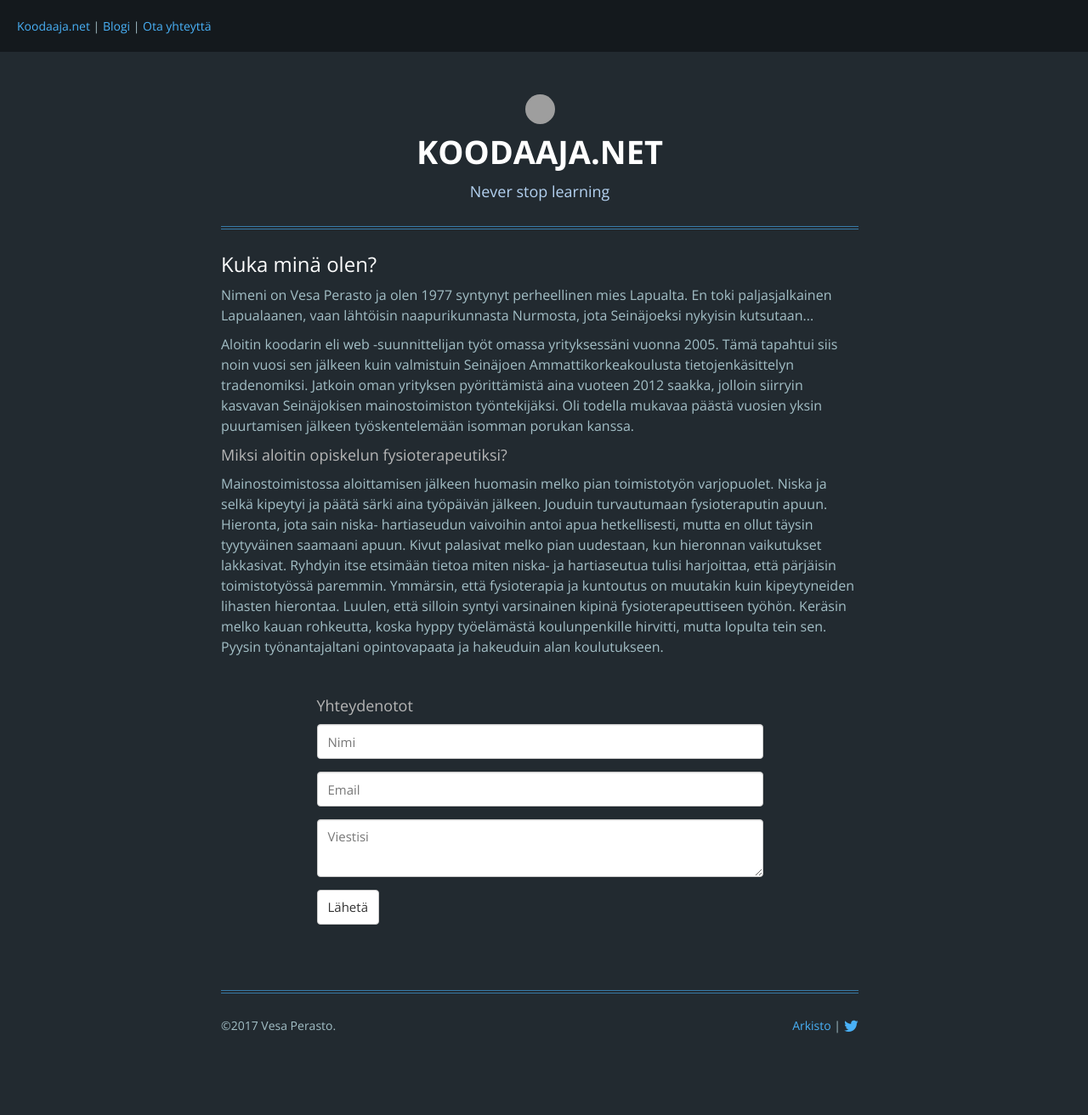
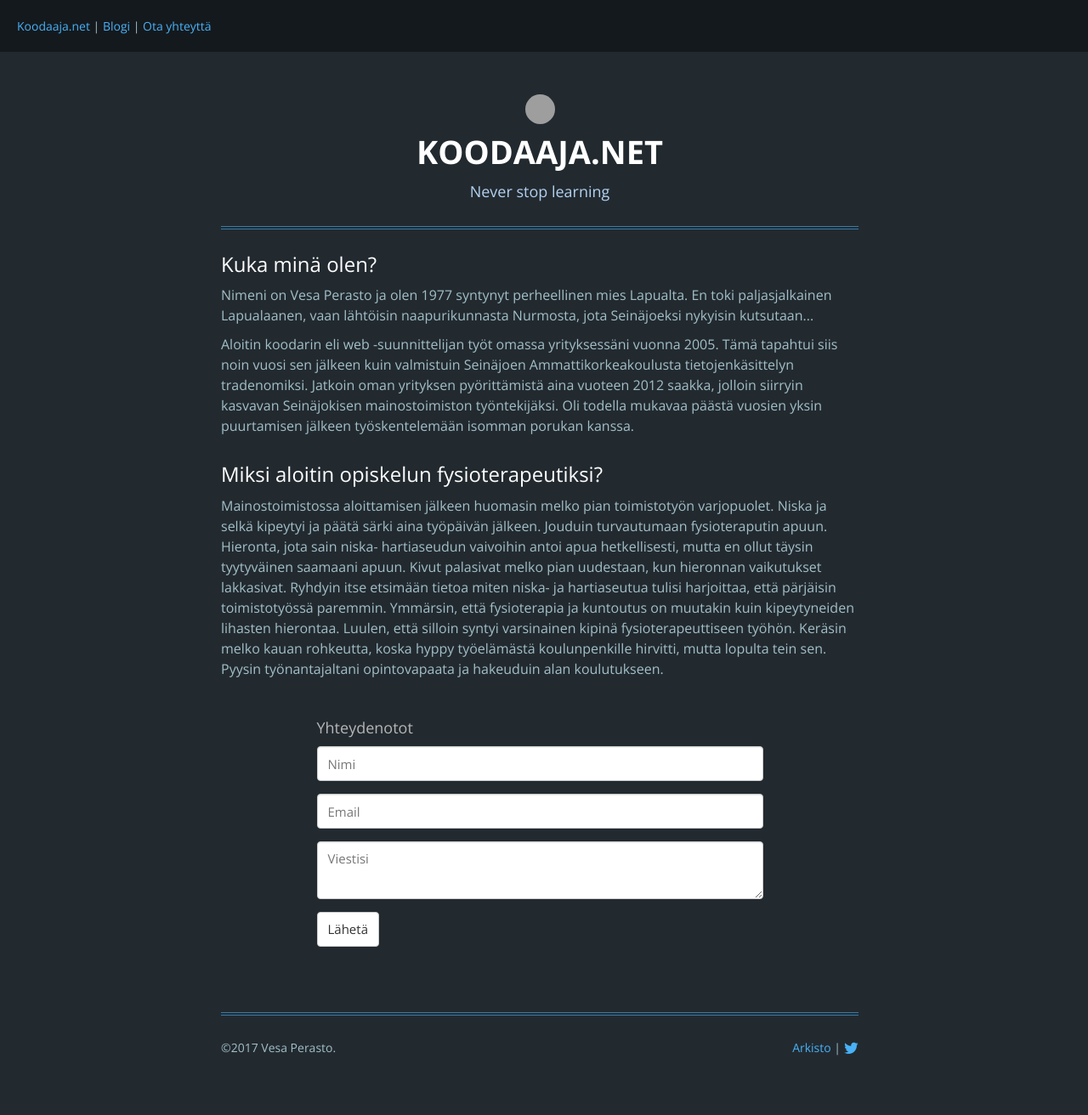
Before and after one commit to vperasto/vperasto.github.io, a Jekyll site: the page built from about.html, in a window 1280 px wide. Shown: the whole page at 85% size. Built offline with Jekyll 4.4.1, drawn with Linux system fonts in a browser that asks for light colours; nearby versions of some CDN libraries; comment, search, counter and statistics services are not loaded; before the commit the page ends 1286 px from its top, so only the background shows below that; grey boxes are pictures that could not be loaded.

Commit message:
Changed things :D

```diff
--- a/about.html
+++ b/about.html
@@ -10,8 +10,9 @@ published: true
     <div id="about_me">
       <h2>Kuka minä olen?</h2>
       <p class="welcome-text">Nimeni on Vesa Perasto ja olen 1977 syntynyt perheellinen mies Lapualta. En toki paljasjalkainen Lapualaanen, vaan lähtöisin naapurikunnasta Nurmosta, jota Seinäjoeksi nykyisin kutsutaan...</p>
-      <p class="welcome-text">Aloitin koodarin eli web -suunnittelijan työt omassa yrityksessäni vuonna 2005. Tämä tapahtui siis noin vuosi sen jälkeen kuin valmistuin Seinäjoen Ammattikorkeakoulusta tietojenkäsittelyn tradenomiksi. Jatkoin oman yrityksen pyörittämistä aina vuoteen 2012 saakka, jolloin siirryin kasvavan Seinäjokisen mainostoimiston työntekijäksi. Oli todella mukavaa päästä vuosien yksin puurtamisen jälkeen työskentelemään isomman porukan kanssa.
-      <h3>Miksi aloitin opiskelun fysioterapeutiksi?</h3>
+      <p class="welcome-text">Aloitin koodarin eli web -suunnittelijan työt omassa yrityksessäni vuonna 2005. Tämä tapahtui siis noin vuosi sen jälkeen kuin valmistuin Seinäjoen Ammattikorkeakoulusta tietojenkäsittelyn tradenomiksi. Jatkoin oman yrityksen pyörittämistä aina vuoteen 2012 saakka, jolloin siirryin kasvavan Seinäjokisen mainostoimiston työntekijäksi. Oli todella mukavaa päästä vuosien yksin puurtamisen jälkeen työskentelemään isomman porukan kanssa.</p>
+      <br>
+      <h2>Miksi aloitin opiskelun fysioterapeutiksi?</h2>
       <p class="welcome-text">Mainostoimistossa aloittamisen jälkeen huomasin melko pian toimistotyön varjopuolet. Niska ja selkä kipeytyi ja päätä särki aina työpäivän jälkeen. Jouduin turvautumaan fysioteraputin apuun. Hieronta, jota sain niska- hartiaseudun vaivoihin antoi apua hetkellisesti, mutta en ollut täysin tyytyväinen saamaani apuun. Kivut palasivat melko pian uudestaan, kun hieronnan vaikutukset lakkasivat. Ryhdyin itse etsimään tietoa miten niska- ja hartiaseutua tulisi harjoittaa, että pärjäisin toimistotyössä paremmin. Ymmärsin, että fysioterapia ja kuntoutus on muutakin kuin kipeytyneiden lihasten hierontaa. Luulen, että silloin syntyi varsinainen kipinä fysioterapeuttiseen työhön. Keräsin melko kauan rohkeutta, koska hyppy  työelämästä koulunpenkille hirvitti, mutta lopulta tein sen. Pyysin työnantajaltani opintovapaata ja hakeuduin alan koulutukseen.</p>
       {% include contact-form.html %}
     </div>
```
